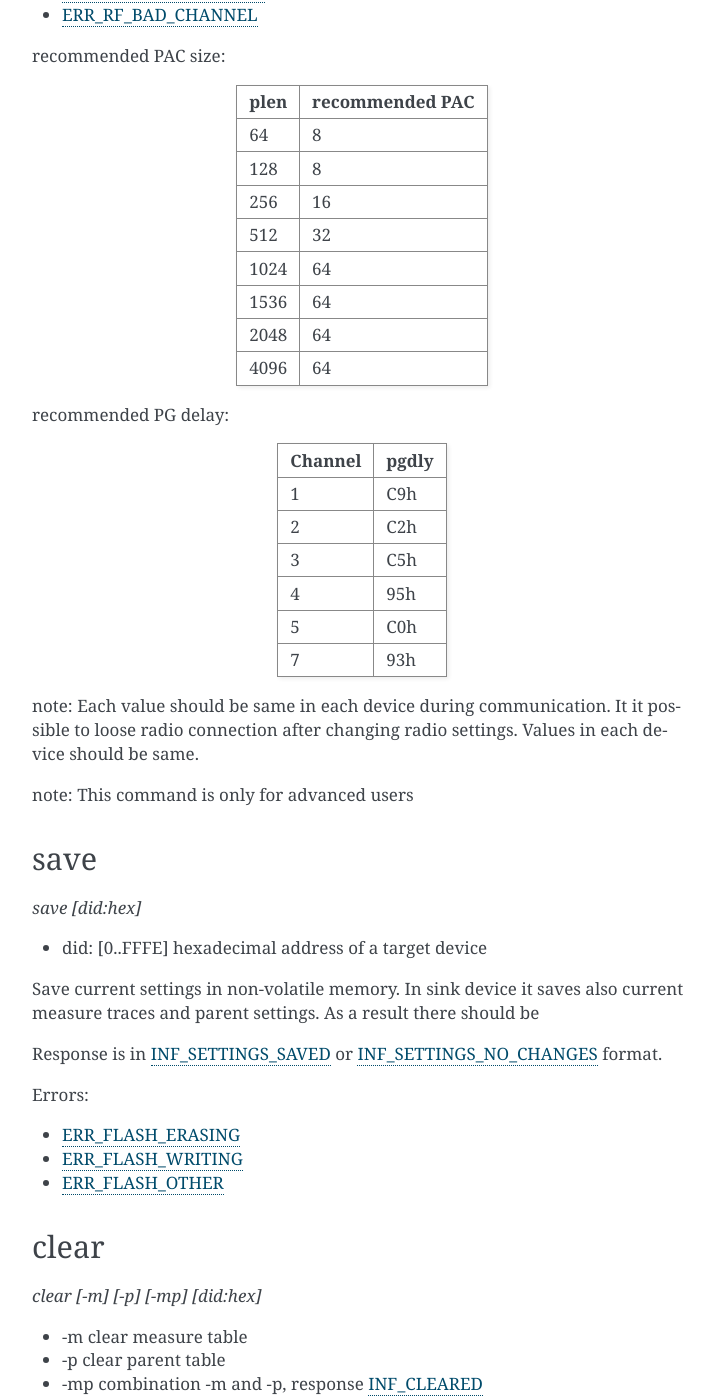
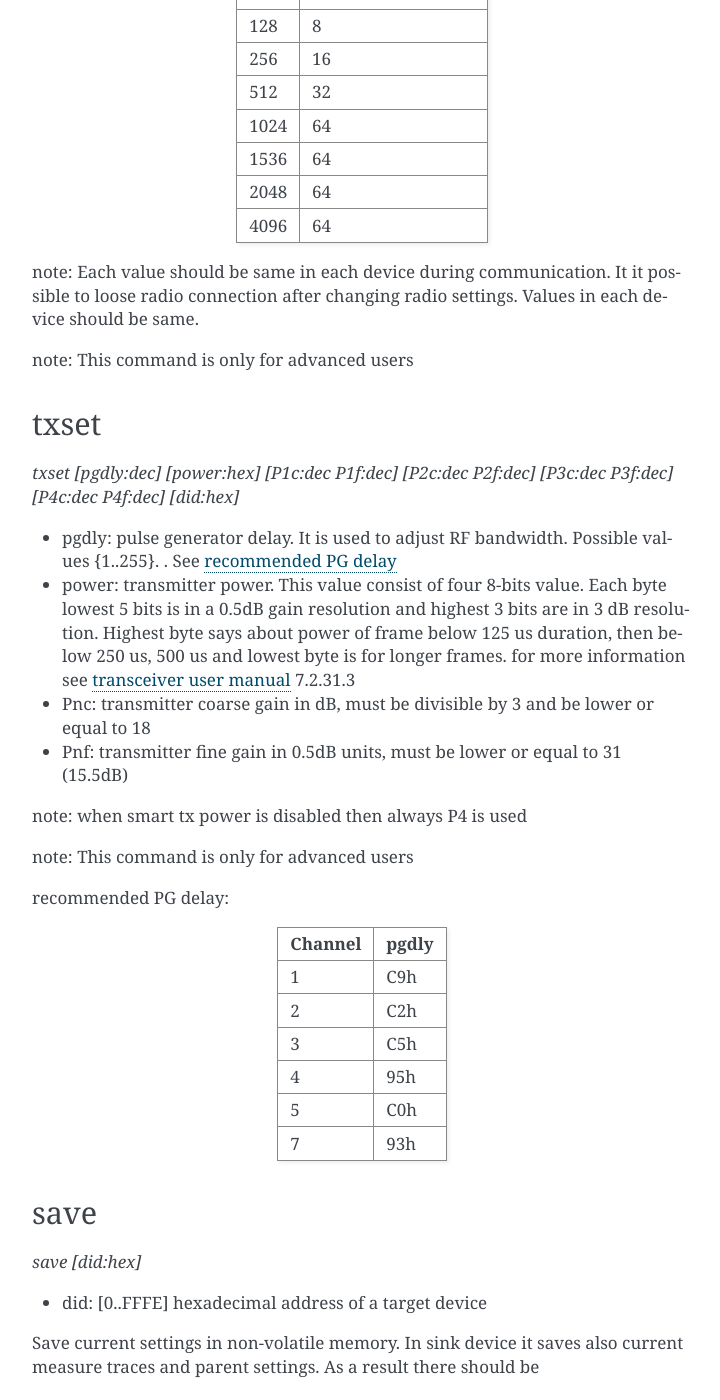
Before and after one commit to blastlab/indoornavi-UWB_firmware, a Sphinx documentation site: the page built from UWB_core/man/source/commands.rst, in a window 1280 px wide and 1400 px high, scrolled down 1719 px. Shown: the whole window, without its empty margins (388-1108 px from the left). Built offline with Sphinx 7.4.7, drawn with Linux system fonts in a browser that asks for light colours; some of the changed text lies outside the part shown.

Commit message:
uzupelnienie manuala

```diff
--- a/UWB_core/man/source/commands.rst
+++ b/UWB_core/man/source/commands.rst
@@ -112,6 +108,31 @@ recommended PAC size:
 | 4096 |     64          |
 +------+-----------------+
 
+note: Each value should be same in each device during communication.
+It it possible to loose radio connection after changing radio settings.
+Values in each device should be same.
+
+note: This command is only for advanced users
+
+
+.. _txset:
+
+txset
+===============
+
+*txset [pgdly:dec] [power:hex] [P1c:dec P1f:dec] [P2c:dec P2f:dec] [P3c:dec P3f:dec] [P4c:dec P4f:dec] [did:hex]*
+
+* pgdly: pulse generator delay. It is used to adjust RF bandwidth. Possible values {1..255}. . See `recommended PG delay`_
+* power: transmitter power. This value consist of four 8-bits value.
+  Each byte lowest 5 bits is in a 0.5dB gain resolution and highest 3 bits are in 3 dB resolution.
+  Highest byte says about power of frame below 125 us duration, then below 250 us, 500 us and lowest byte is for longer frames.
+  for more information see `transceiver user manual`_ 7.2.31.3
+* Pnc: transmitter coarse gain in dB, must be divisible by 3 and be lower or equal to 18
+* Pnf: transmitter fine gain in 0.5dB units, must be lower or equal to 31 (15.5dB)
+
+note: when smart tx power is disabled then always P4 is used
+
+note: This command is only for advanced users
 
 .. _recommended PG delay:
 
```
Also changed, not shown: other parts of UWB_core/man/source/commands.rst (+0 -8 lines).
